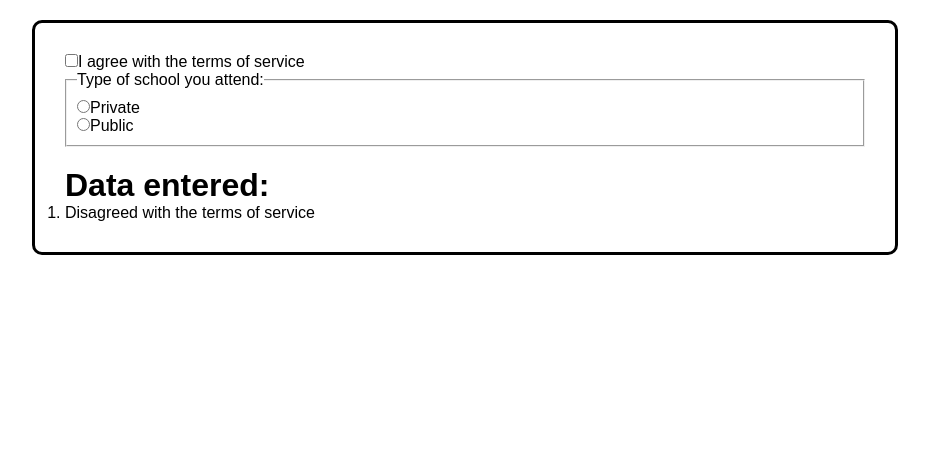
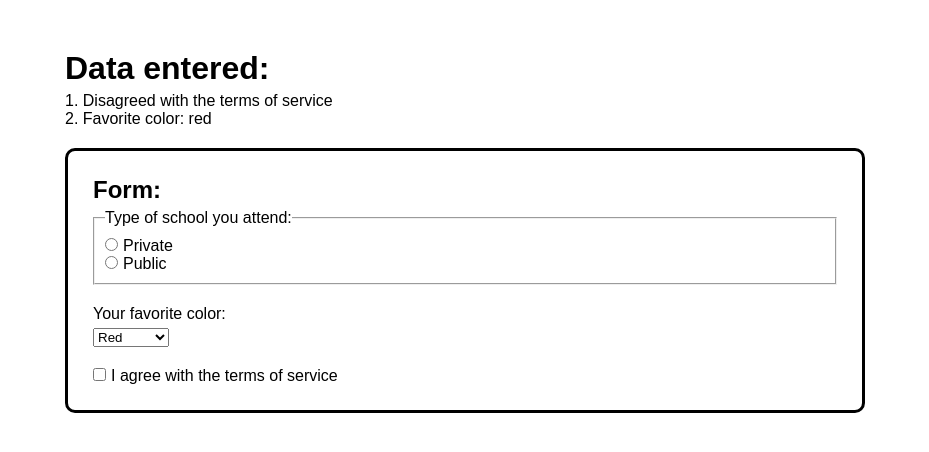
Before and after one commit to netrolite/testing, a React (Create React App) app: page / in a window 1280 px wide. Shown: the top 452 px of the page, without its empty margins (175-1104 px from the left). Built offline with nearby package versions, Linux system fonts and the light colour scheme.

Commit message:
Fav color & new styling

```diff
--- a/src/App.js
+++ b/src/App.js
@@ -1,10 +1,26 @@
-import React from 'react';
+import React, { useState } from 'react';
 import Forms from "./components/Forms"
+import DataDisplay from './components/DataDisplay';
 
 export default function App() {
+    const [data, setData] = useState(
+        {
+            typeOfSchool: "",
+            termsOfServiceAgree: false,
+            favColor: "red"
+        }
+    )
+
     return (
         <main className='main'>
-            <Forms />
+            <DataDisplay
+                data={{ data, setData }}
+            />
+            <div className='forms-wrapper'>
+                <Forms
+                    data={{ data, setData }}
+                />
+            </div>
         </main>
     )
 }
--- /dev/null
+++ b/src/components/DataDisplay.js
@@ -0,0 +1,17 @@
+import React from "react";
+
+export default function DataDisplay(props) {
+    console.log(props, "Display");
+
+    return (
+        <div className="data-display">
+            <h1 className="data-display-header">Data entered:</h1>
+            <ol className="data-display-list">
+                <li>{props.data.data.termsOfServiceAgree ? "Agreed to the terms of service" : "Disagreed with the terms of service"}</li>
+                {props.data.data.typeOfSchool && <li>School type: {props.data.data.typeOfSchool}</li>}
+                {props.data.data.favColor && <li>Favorite color: {props.data.data.favColor}</li>}
+            </ol>
+
+        </div>
+    )
+}
--- a/src/components/Forms.js
+++ b/src/components/Forms.js
@@ -1,19 +1,14 @@
-import React, { useState } from "react";
+import React from "react";
 
-export default function Forms() {
+export default function Forms(props) {
 
-    const [data, setData] = useState(
-        {
-            typeOfSchool: "",
-            termsOfServiceAgree: false
-        }
-    )
-    console.log(data);
+
+    console.log(props.data.data);
 
     function handleChange(event) {
         const { type, name, value, checked } = event.target
 
-        setData(prevState => {
+        props.data.setData(prevState => {
             return {
                 ...prevState,
                 [name]: type === "checkbox" ? checked : value
@@ -23,16 +18,10 @@ export default function Forms() {
 
 
     return (
-        <div className="forms">
-            <input
-                type="checkbox"
-                checked={data.termsOfServiceAgree}
-                name="termsOfServiceAgree"
-                id="termsOfServiceAgree"
-                onChange={handleChange}
-            />
-            <label htmlFor="termsOfServiceAgree">I agree with the terms of service</label>
+        <div className="form">
+            <h2 className="form-header">Form:</h2>
 
+            <div className="question">
                 <fieldset className="field-set">
                     <legend>Type of school you attend:</legend>
 
@@ -58,16 +47,38 @@ export default function Forms() {
                         <label htmlFor="option2">Public</label>
                     </div>
                 </fieldset>
+            </div>
 
-            <div className="data-display">
+            <div className="question">
+                <label htmlFor="favColor">Your favorite color:</label>
+                <select
+                    id="favColor"
+                    name="favColor"
+                    value={props.data.data.favColor}
+                    onChange={handleChange}
+                >
+                    <option value="red">Red</option>
+                    <option value="blue">Blue</option>
+                    <option value="darkblue">Darkblue</option>
+                    <option value="green">Green</option>
+                    <option value="black">Black</option>
+                </select>
+            </div>
 
-                <h1>Data entered:</h1>
-                <ol>
-                    <li>{data.termsOfServiceAgree ? "Agreed to the terms of service" : "Disagreed with the terms of service"}</li>
-                    {data.typeOfSchool && <li>School type: {data.typeOfSchool}</li>}
-                </ol>
+            <div className="question">
+                <input
+                    type="checkbox"
+                    checked={props.data.data.termsOfServiceAgree}
+                    value={props.data.data.termsOfServiceAgree}
+                    name="termsOfServiceAgree"
+                    id="termsOfServiceAgree"
+                    onChange={handleChange}
+                />
+                <label htmlFor="termsOfServiceAgree">I agree with the terms of service</label>
+            </div>
 
-            </div>
+
+
         </div>
     )
 }
--- a/src/index.css
+++ b/src/index.css
@@ -11,14 +11,35 @@ body {
     max-width: 800px;
     padding: 30px;
     margin: 20px auto;
+}
+
+.forms-wrapper {
+    max-width: 800px;
+    padding: 25px;
+    margin: 20px auto;
     border: 3px solid black;
     border-radius: 10px;
 }
+
+.form-header { margin-bottom: 5px; }
 
 .field-set {
     padding: 10px;
 }
 
-.data-display {
-    margin-top: 20px;
+.question { margin-bottom: 20px; }
+.question:last-child { margin-bottom: 0; }
+
+input[type=checkbox],
+input[type=radio] {
+    margin-right: 5px;
 }
+
+select {
+    display: block;
+    margin-top: 5px;
+}
+
+.data-display-header { margin-bottom: 5px; }
+
+.data-display-list li { list-style-position: inside; }
```
Lines whose indentation alone changed are shown as unchanged.
